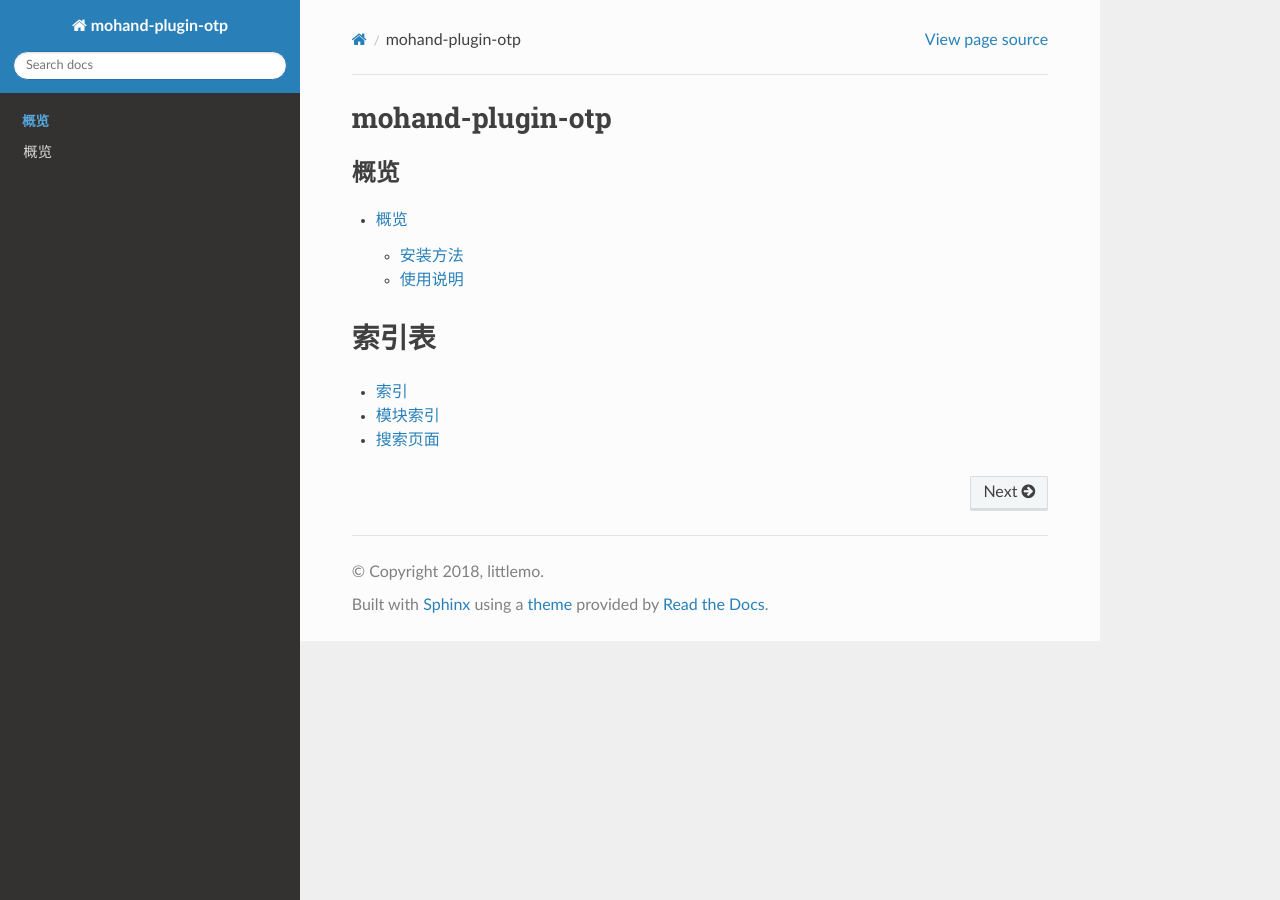
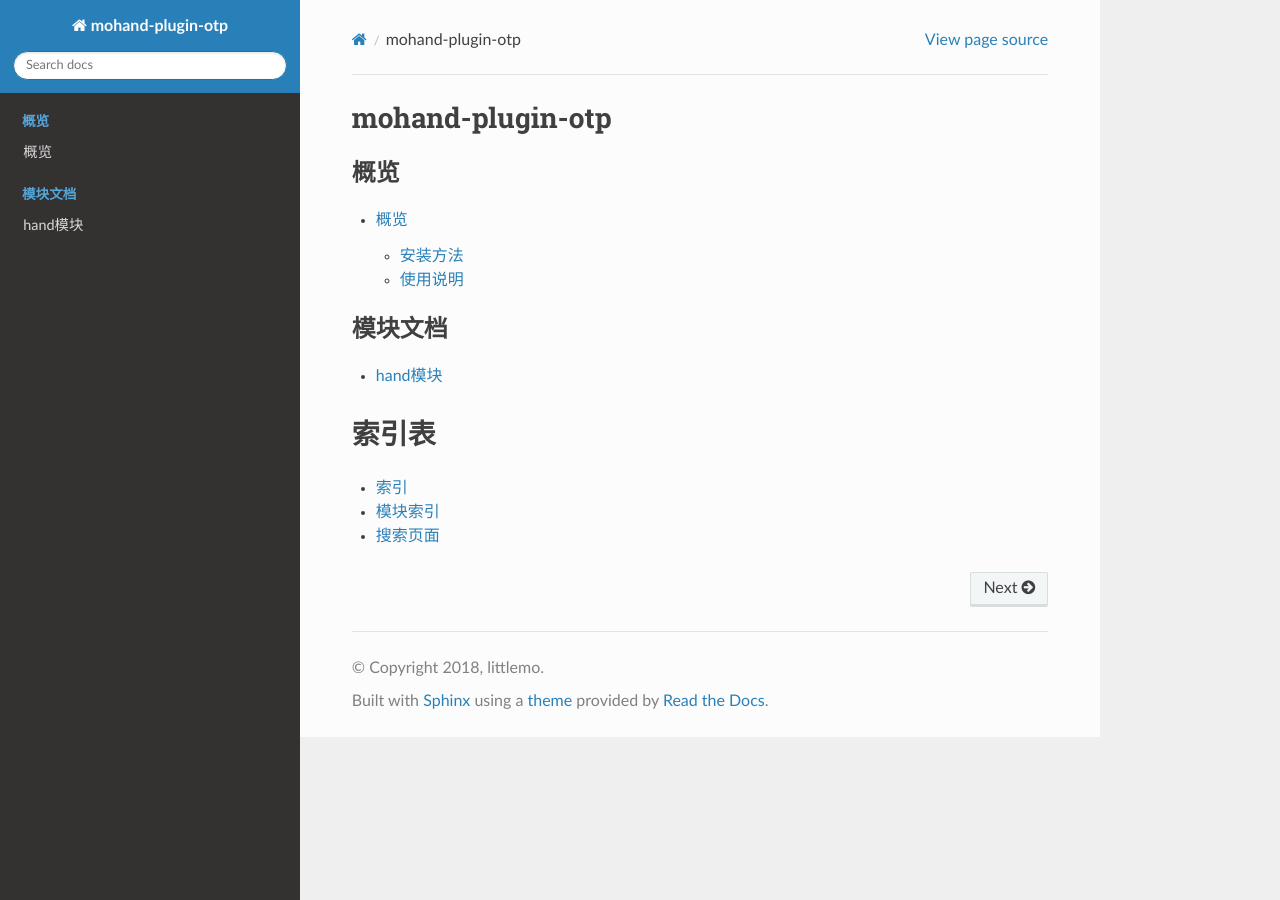
Before and after one commit to littlemo/mohand-plugin-otp, a Sphinx documentation site: the page built from docs/source/index.rst, in a window 1280 px wide. Built offline with Sphinx 7.4.7 and the Read the Docs theme 2.0.0, drawn with Linux system fonts in a browser that asks for light colours; formulas are drawn with MathJax 3; the version number could not be read and is left out.

Commit message:
F: 实现hand模块的接口文档说明，并将其添加到主索引页中

```diff
--- a/docs/source/index.rst
+++ b/docs/source/index.rst
@@ -13,6 +13,12 @@ mohand-plugin-otp
    intro/overview
 
 
+.. toctree::
+   :caption: 模块文档
+
+   module/hand
+
+
 索引表
 ======
 
--- /dev/null
+++ b/docs/source/module/hand.rst
@@ -0,0 +1,7 @@
+.. _module-hand:
+
+========
+hand模块
+========
+
+.. automodule:: mohand_plugin_otp.hand
```
